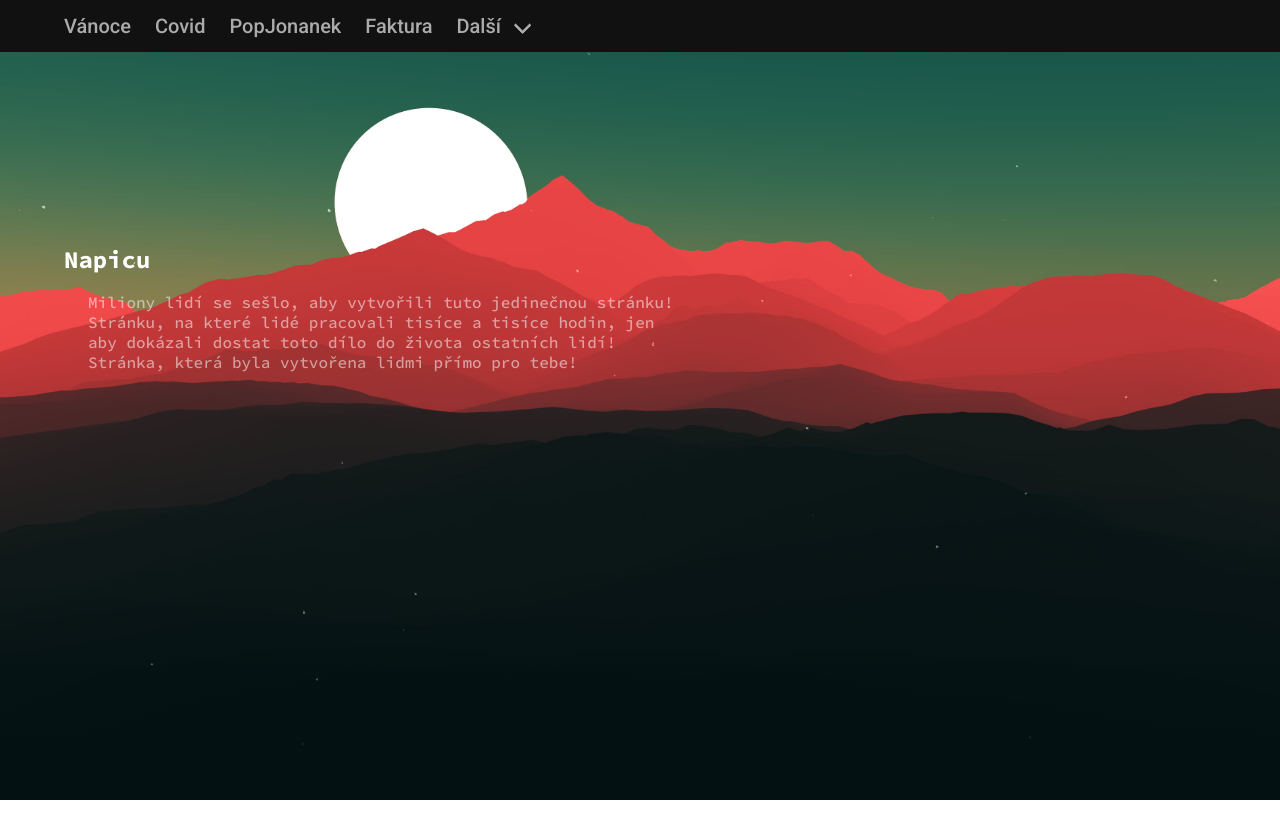
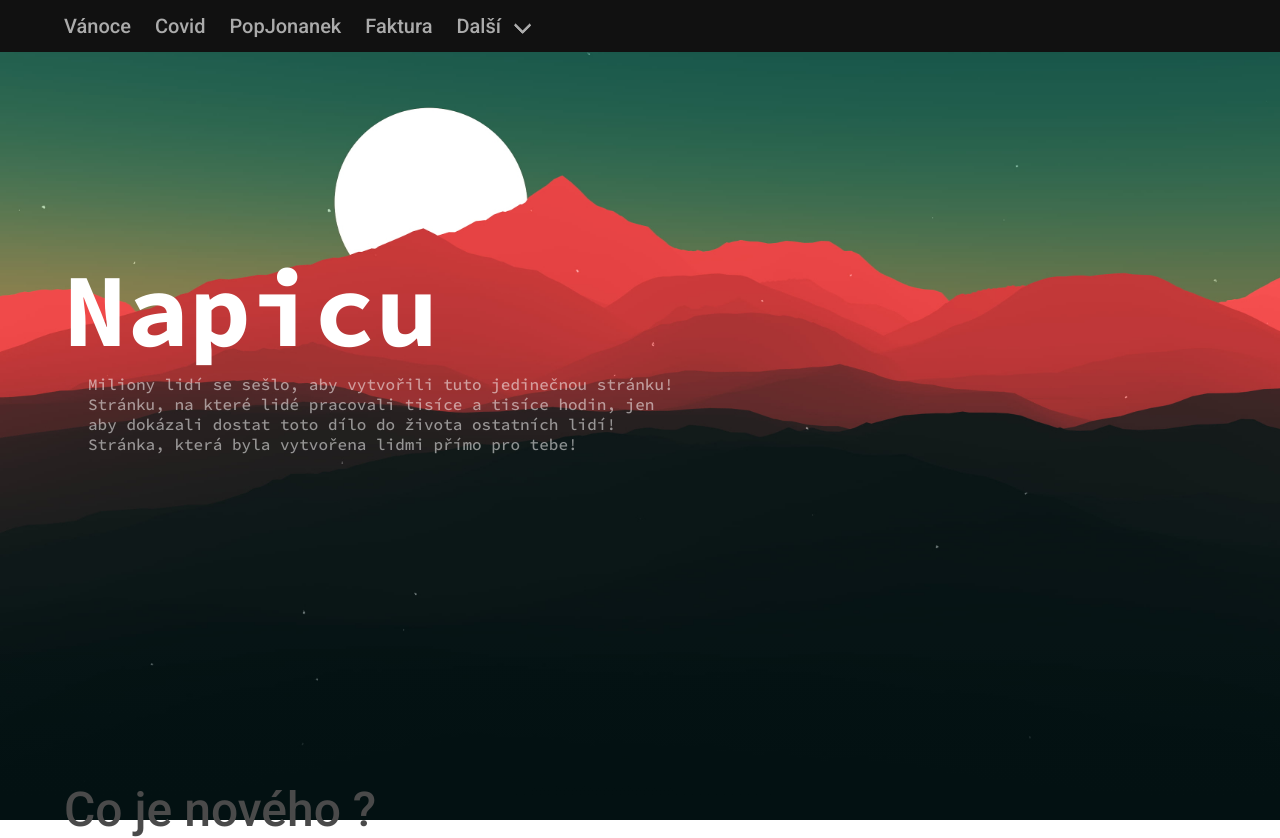
Before and after one commit to Numax-cz/NapicuWeb, an Angular app: page / in a window 1280 px wide. Before the commit the page ends 800 px from the top, so only its background shows below. Built offline with nearby package versions, Linux system fonts and the light colour scheme.

Commit message:
Upraven styl webu

```diff
--- a/src/app/index/index.component.html
+++ b/src/app/index/index.component.html
@@ -48,9 +48,14 @@
         </div>
       </nav>
       <div class="hero is-fullheight-with-navbar">
-        <div style="padding-top: 15%;">
+        <div style="padding-top: 15%">
           <div class="container">
-            <h1 class="text has-text-white has-text-weight-bold" id="SourceCode">Napicu</h1>
+            <div
+              class="text has-text-white initial has-text-weight-bold is-size-1"
+              id="SourceCode"
+            >
+              Napicu
+            </div>
             <div class="container">
               <p
                 class="ml-5 has-text-weight-medium is-size-6"
@@ -68,6 +73,13 @@
       </div>
     </main>
   </header>
+  <footer style="background-color: #031112">
+    <div>
+      <div class="container">
+        <div class="is-size-2">Co je nového ?</div>
+      </div>
+    </div>
+  </footer>
 
   <main></main>
 </section>
```
